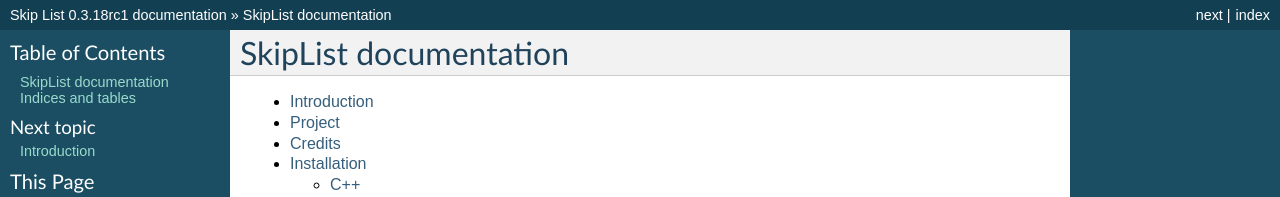
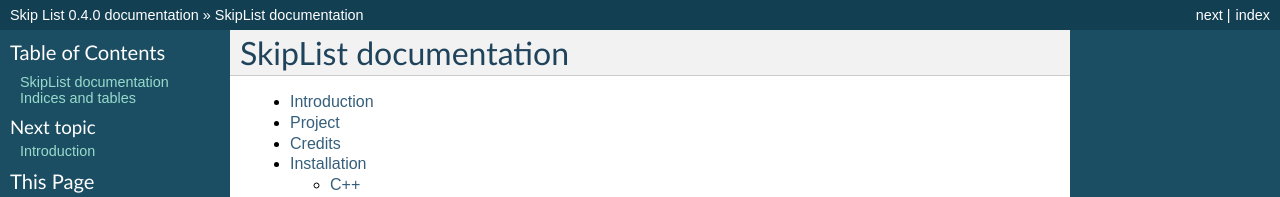
Before and after one commit to paulross/skiplist, a Sphinx documentation site: the page built from docs/source/index.rst, in a window 1280 px wide and 900 px high. Shown: the top 197 px of the window. Built offline with Sphinx 7.4.7, drawn with Linux system fonts in a browser that asks for light colours; some of the changed text lies outside the part shown.

Commit message:
Bump version to 0.4.0.

```diff
--- a/docs/source/conf.py
+++ b/docs/source/conf.py
@@ -50,9 +50,9 @@ copyright = u'2016-2024, Paul Ross'
 # built documents.
 #
 # The short X.Y version.
-version = '0.3.18rc1'
+version = '0.4.0'
 # The full version, including alpha/beta/rc tags.
-release = '0.3.18rc1'
+release = '0.4.0'
 
 todo_include_todos = True
 todo_link_only = True
--- a/setup.cfg
+++ b/setup.cfg
@@ -19,7 +19,7 @@ setup_requires =
 
 install_requires =
 
-version = 0.3.18rc1
+version = 0.4.0
 console_scripts =
 keywords =
 classifiers =
--- a/setup.py
+++ b/setup.py
@@ -77,7 +77,7 @@ test_requirements = [
 
 setup(
     name='orderedstructs',
-    version='0.3.18rc1',
+    version='0.4.0',
     ext_modules=[orderedstructs, ],
     description="Contains a variety of ordered structures, in particular a SkipList.",
     long_description=readme + '\n\n' + history,
```
Also changed, not shown: HISTORY.md (+1 -1 lines), 2 other files.
